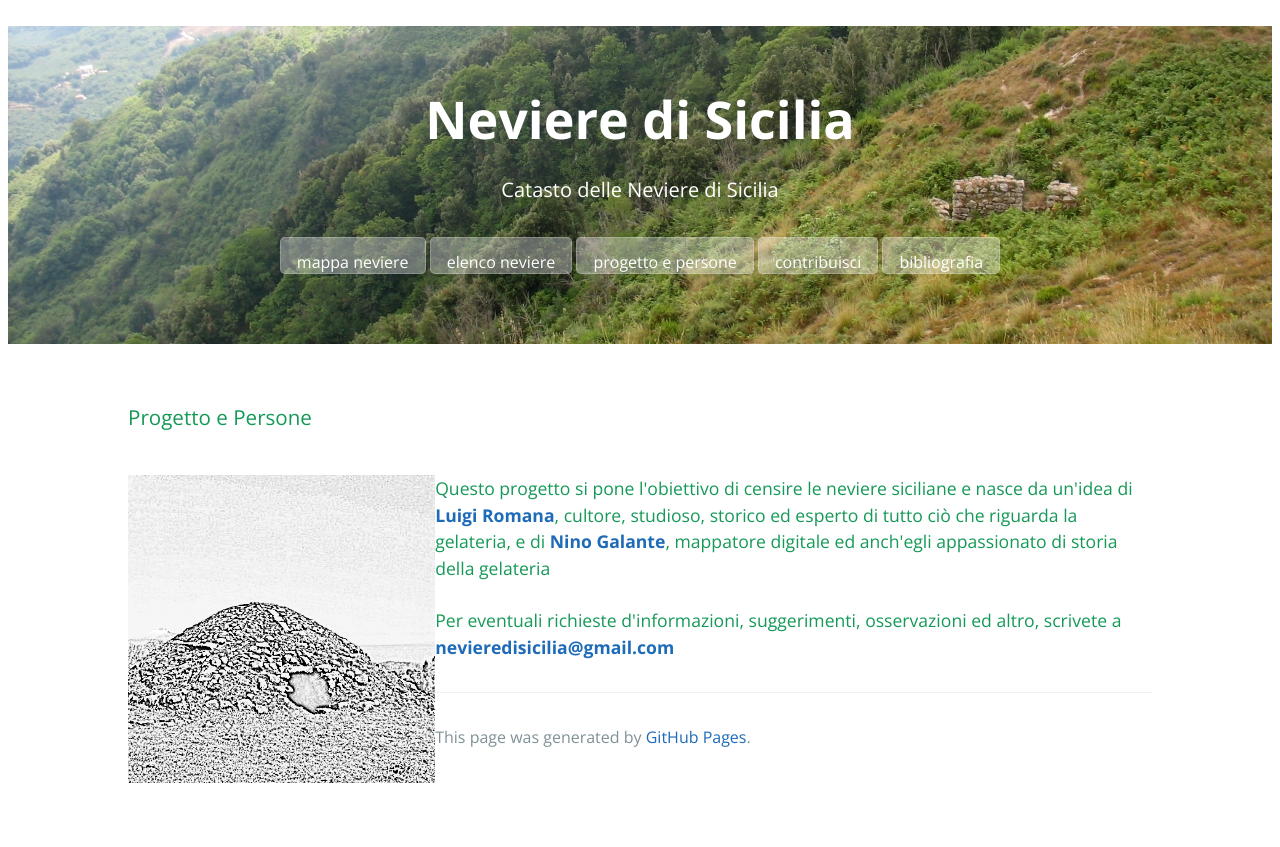
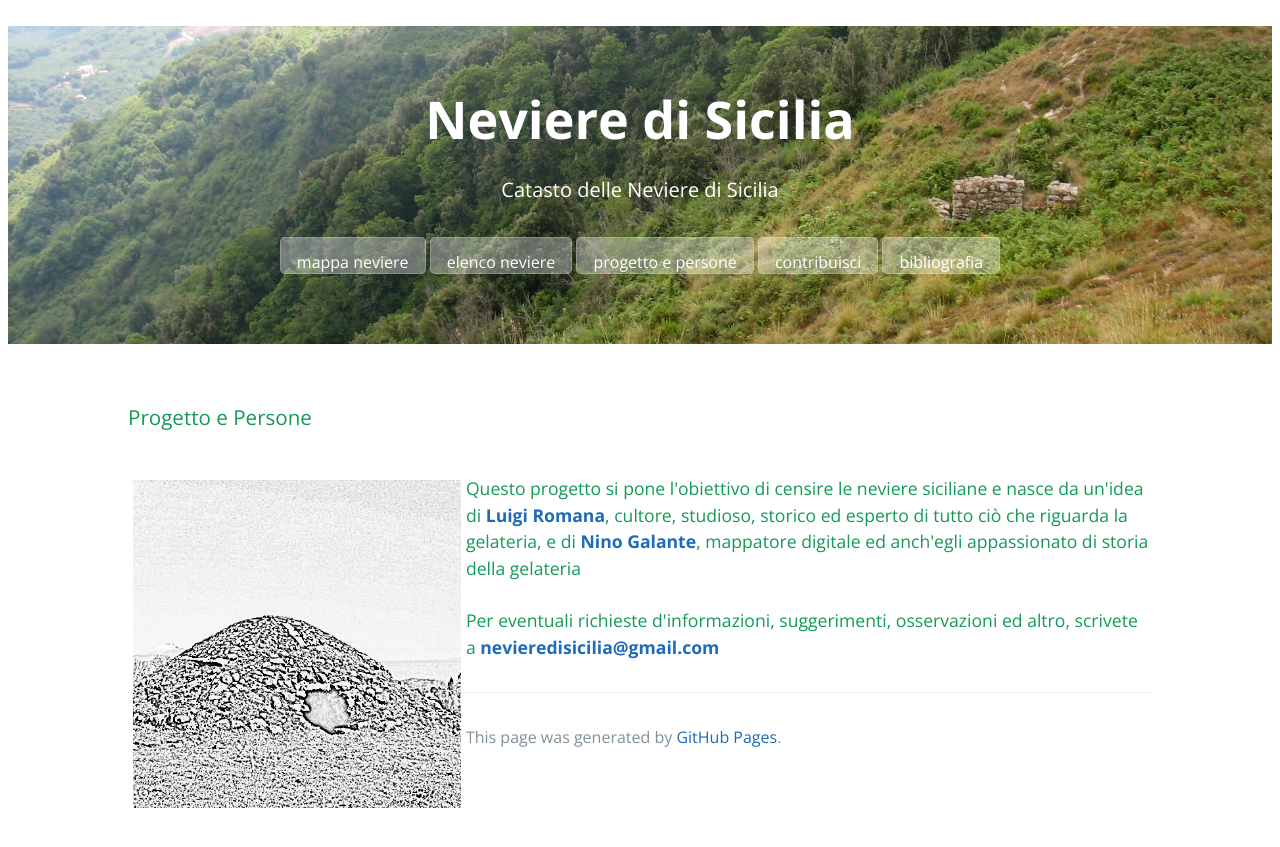
Before and after one commit to NeviereDiSicilia/nevieredisicilia.github.io, a Jekyll site: the page built from progetto.html, in a window 1280 px wide. Shown: the top 847 px of the page. Built offline with Jekyll 4.4.1, drawn with Linux system fonts in a browser that asks for light colours.

Commit message:
Update progetto.html

```diff
--- a/progetto.html
+++ b/progetto.html
@@ -5,5 +5,5 @@
 ---
 <h3>Progetto e Persone</h3><br/>
 
-<img src="images/logo_neviere_di sicilia_r.jpg" style="float: left; width: 30%;" /> Questo progetto si pone l'obiettivo di censire le neviere siciliane e nasce da un'idea di <a href="https://www.facebook.com/luigi.romana" target="_blank"><b>Luigi Romana</b></a>, cultore, studioso, storico ed esperto di tutto ciò che riguarda la gelateria, e di <a href="https://twitter.com/picomiles" target="_blank"><b>Nino Galante</b></a>, mappatore digitale ed anch'egli appassionato di storia della gelateria<br/><br/>
+<img src="images/logo_neviere_di sicilia_r.jpg" style="float: left; width: 33%; padding: 5px;" /> Questo progetto si pone l'obiettivo di censire le neviere siciliane e nasce da un'idea di <a href="https://www.facebook.com/luigi.romana" target="_blank"><b>Luigi Romana</b></a>, cultore, studioso, storico ed esperto di tutto ciò che riguarda la gelateria, e di <a href="https://twitter.com/picomiles" target="_blank"><b>Nino Galante</b></a>, mappatore digitale ed anch'egli appassionato di storia della gelateria<br/><br/>
 Per eventuali richieste d'informazioni, suggerimenti, osservazioni ed altro, scrivete a <a href="mailto:nevieredisicilia@gmail.com" target="_blank"><b>nevieredisicilia@gmail.com</b></a>
```
